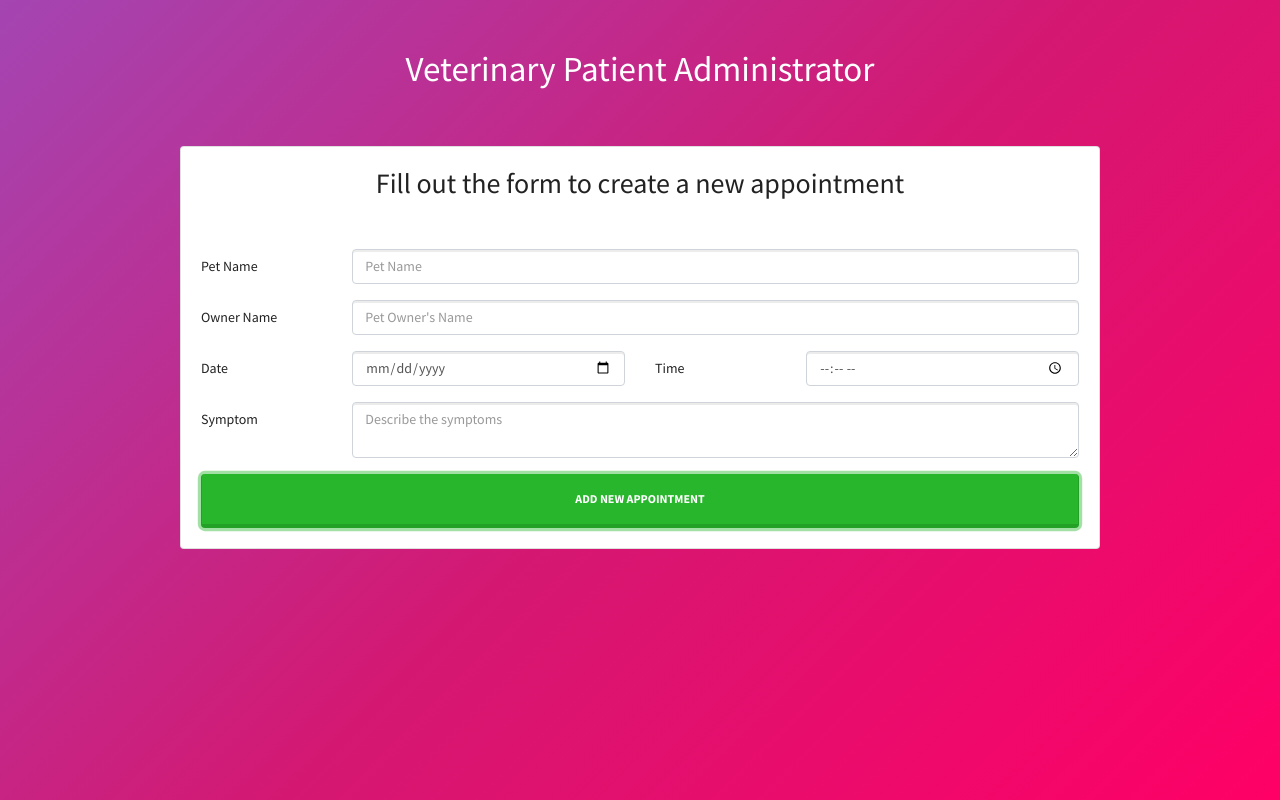
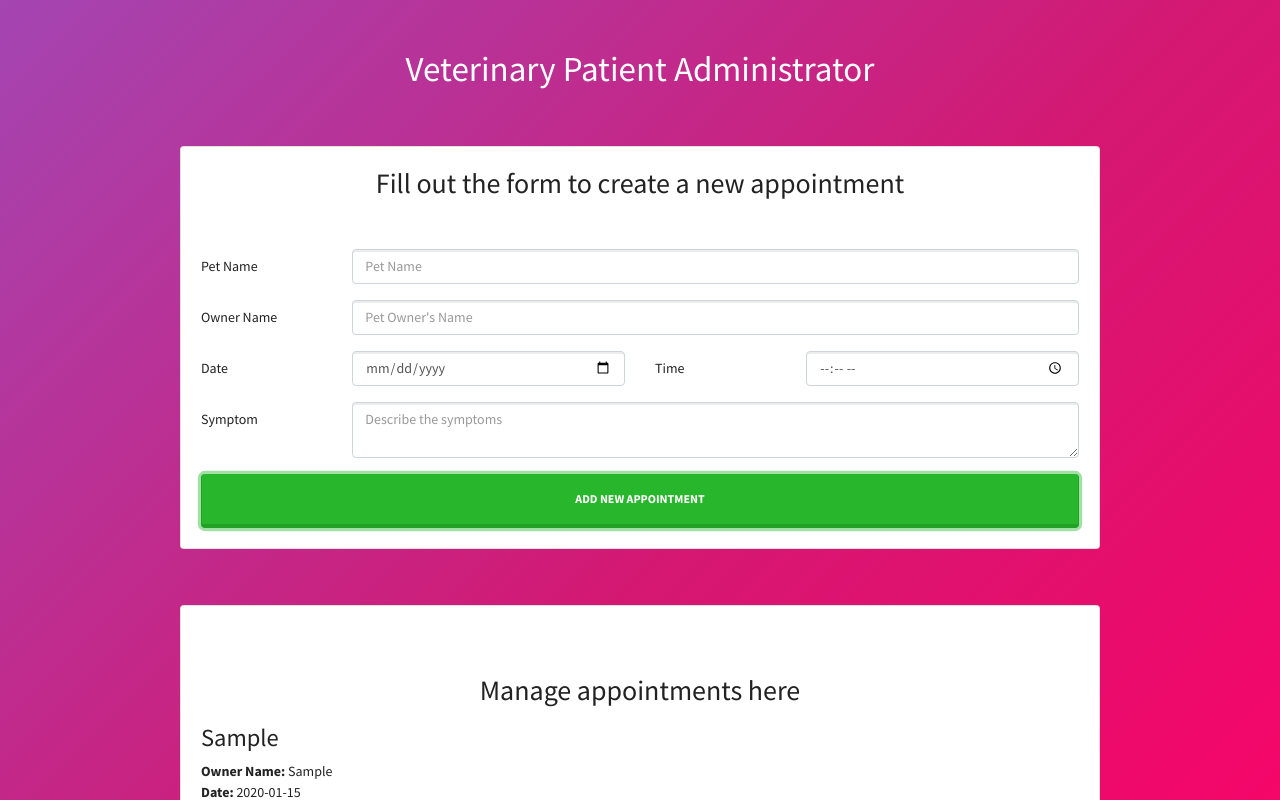
Before and after one commit to jaimeduque17/veterinary-patients-react, a React (Create React App) app: page / in a window 1280 px wide. Both pictures are taken after typing "Sample", "Sample", "2020-01-15", "10:30", "Sample" into the empty fields and a click on the input "Add New Appointment". Shown: the top 800 px of the page. Built offline with nearby package versions, Linux system fonts and the light colour scheme.

Commit message:
scheduled appointments are shown

```diff
--- a/src/App.js
+++ b/src/App.js
@@ -2,6 +2,7 @@
 import './bootstrap.min.css';
 import Header from './components/Header';
 import NewAppointment from './components/NewAppointment';
+import AppointmentList from './components/AppointmentList';
 
 class App extends Component {
 	state = {
@@ -11,11 +12,11 @@
 	createNewAppointment = data => {
 
 		// Copy the actual state
-		const appointments = [this.state.appointments, data];
+		const appointments = [...this.state.appointments, data];
 
 		// Add the new state
 		this.setState({
-			appointments: appointments
+			appointments
 		})
 	}
 
@@ -31,6 +32,11 @@
 							createNewAppointment={this.createNewAppointment}
 						/>
 					</div>
+					<div className="mt-5 col-md-10 mx-auto">
+						<AppointmentList
+							appointments={this.state.appointments}
+						/>
+					</div>
 				</div>
 			</div>
 		);
--- /dev/null
+++ b/src/components/Appointment.js
@@ -0,0 +1,16 @@
+import React from 'react';
+
+const Appointment = ({ appointment }) => (
+    <div className="media mt-3">
+        <div className="media-body">
+            <h3 className="mt-0">{appointment.pet}</h3>
+            <p className="card-text"><span>Owner Name: </span>{appointment.owner}</p>
+            <p className="card-text"><span>Date: </span>{appointment.date}</p>
+            <p className="card-text"><span>Time: </span>{appointment.time}</p>
+            <p className="card-text"><span>Sympton: </span></p>
+            <p className="card-text">{appointment.sympton}</p>
+        </div>
+    </div>
+);
+
+export default Appointment;
--- /dev/null
+++ b/src/components/AppointmentList.js
@@ -0,0 +1,20 @@
+import React from 'react';
+import Appointment from './Appointment';
+
+const AppointmentList = ({ appointments }) => (
+    <div className="card mt-2 py-5">
+        <div className="card-body">
+            <h2 className="card-title text-center">Manage appointments here</h2>
+            <div className="appointment-list">
+                {appointments.map(appointment => (
+                    <Appointment
+                        key={appointment.id}
+                        appointment={appointment}
+                    />
+                ))}
+            </div>
+        </div>
+    </div>
+);
+
+export default AppointmentList;
--- a/src/index.css
+++ b/src/index.css
@@ -16,21 +16,21 @@
 header h1 {
   color: white;
 }
-.lista-citas .media {
+.appointment-list .media {
   border-bottom: 1px solid #e1e1e1;
   padding-bottom: 3rem;
 }
 
-.lista-citas .media:last-of-type{
+.appointment-list .media:last-of-type{
   border-bottom: 0;
 }
-.lista-citas .media-body p {
+.appointment-list .media-body p {
   margin: 0;
 }
-.lista-citas .media-body button {
+.appointment-list .media-body button {
   margin-top: 1rem!important;
 }
-.lista-citas .media-body span {
+.appointment-list .media-body span {
   font-weight: bold;
 }
 .col-form-label {
```
